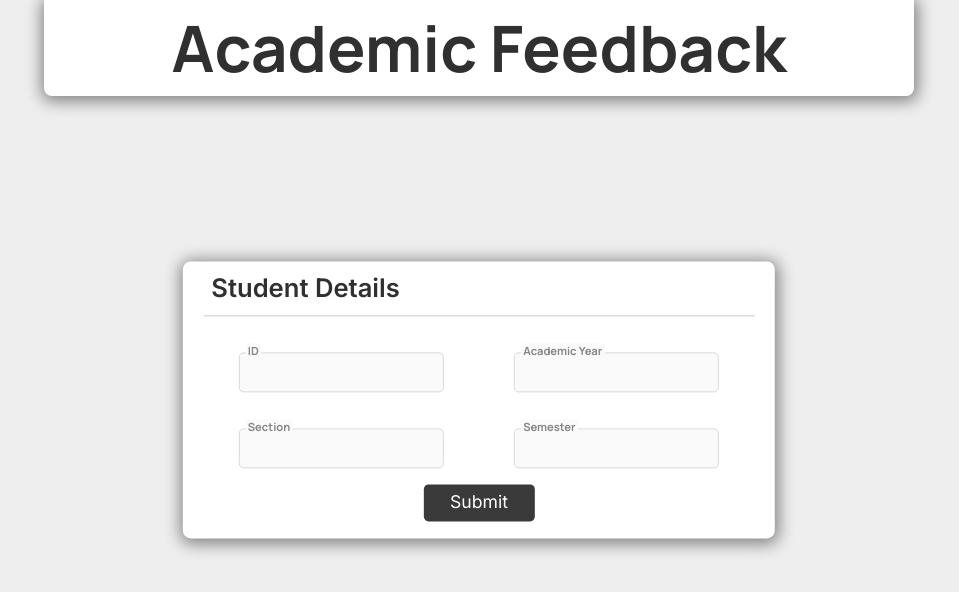
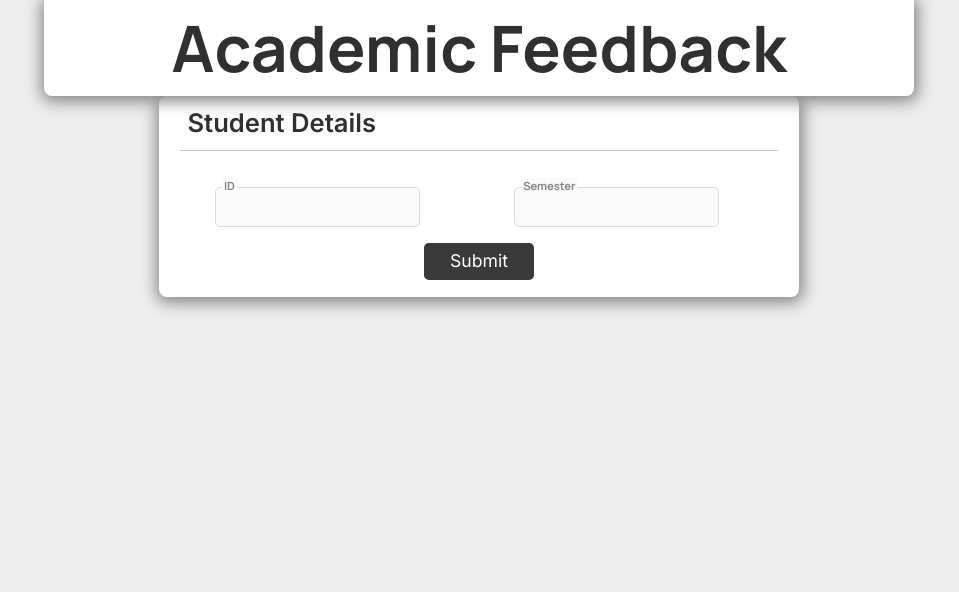
Before and after one commit to yashasip/Academic-Feedback, a Next.js app: page / in a window 1280 px wide. Shown: the top 592 px of the page, without its empty margins (161-1120 px from the left). Built offline with nearby package versions, Linux system fonts and the light colour scheme.

Commit message:
Removed Redundant Text Fieldds

```diff
--- a/components/StudentDetails.js
+++ b/components/StudentDetails.js
@@ -1,7 +1,7 @@
 import Button from "../components/Button.js";
 import TextField from "../components/TextField";
 
-import styles from "../styles/StudentDetails.module.css";
+import styles from "../styles/Board.module.css";
 import layout from "../styles/Grid.module.css";
 
 export default function StudentDetails() {
@@ -12,8 +12,6 @@ export default function StudentDetails() {
         <hr className={styles.tendi} />
         <form className={layout.studentFormGrid}>
           <TextField id="studentId" labelText="ID"/>
-          <TextField id="academicYear" labelText="Academic Year"/>
-          <TextField id="section" labelText="Section"/>
           <TextField id="semester" labelText="Semester"/>
           <Button type="submit" text="Submit" layout={layout.gridColSpanTwo} />
         </form>
```
